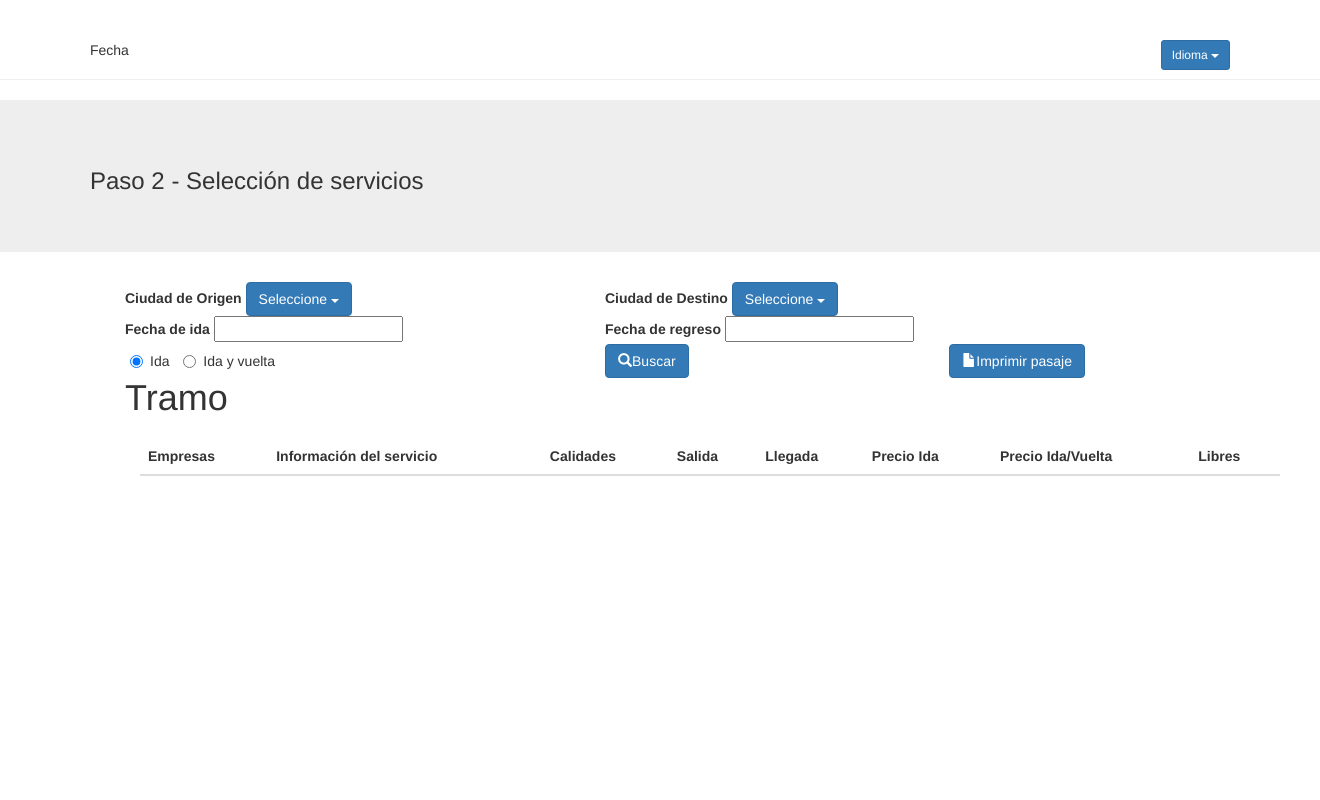
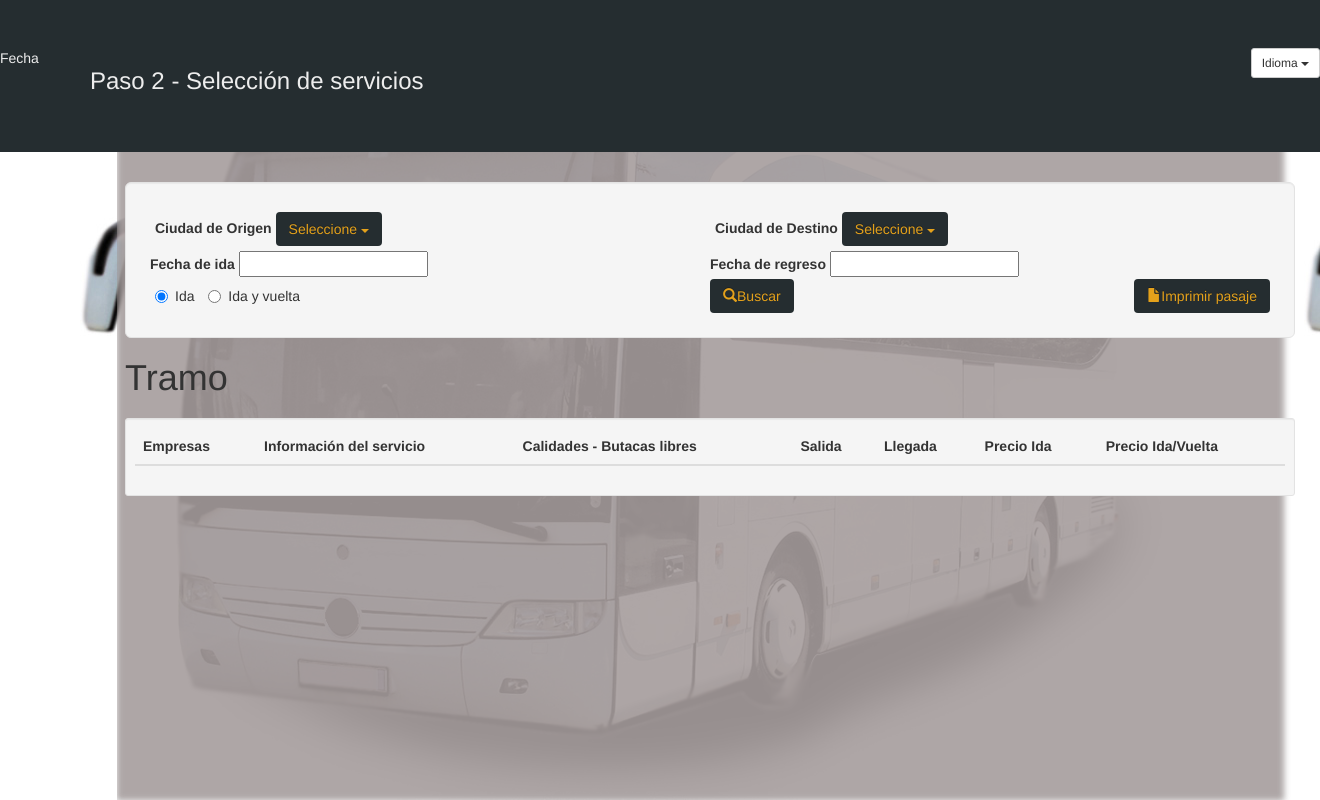
Before and after one commit to Gundwane/busweb, a PHP site: page /seleccionServicio.html in a window 1320 px wide. Run offline with PHP 8.4, Linux system fonts and the light colour scheme; data that the repository does not hold is empty.

Commit message:
CSS time

```diff
--- a/public_html/Querys.php
+++ b/public_html/Querys.php
@@ -42,7 +42,7 @@ class Querys {
         $ciudadDestino = $_POST['ciudadDestino'];
 
         try {
-            $query = "SELECT empresa.nombreEmpresa, tramos.horarioSalida, tramos.horarioLlegada, buses.arrayAsientos
+            $query = "SELECT empresa.nombreEmpresa, tramos.horarioSalida, tramos.horarioLlegada, tramos.precio, buses.arrayAsientos
                      FROM tramos
                      INNER JOIN empresa ON tramos.fk_empresa = empresa.idEmpresa
                      INNER JOIN buses ON tramos.fk_bus = buses.idBus
@@ -64,10 +64,19 @@ class Querys {
                 }
               }
             }
+
             return $array;
         } catch (PDOException $e) {
             print $e->getMessage();
         }
     }
 
+    public function getPrecio(){
+      $query = "SELECT * FROM calidades";
+      $statement = $this->_conexion->prepare($query);
+      $statement->execute();
+      $array = $statement->fetchAll(PDO::FETCH_ASSOC);
+      return $array;
+    }
+
 }
--- a/public_html/acciones.php
+++ b/public_html/acciones.php
@@ -21,6 +21,10 @@ switch ($accion){
         $resultado = $querys->getTramo();
         break;
 
+    case 'getPrecio':
+        $resultado = $querys->getPrecio();
+        break;
+
     default:
         $resultado = "No se encontró la accion";
 }
--- a/public_html/constructorBus.html
+++ b/public_html/constructorBus.html
@@ -12,7 +12,9 @@
       <br>
       <label for="inputAsientos">Asientos</label>
       <br>
-      <input id="inputAsientos" name="inputAsientos" type="text" value=""></input>
+      <!--<input id="inputAsientos" name="inputAsientos" type="text" value=""></input>-->
+      <input type="checkbox" name="numeroAsientos" value="52">52<br>
+      <input type="checkbox" name="numeroAsientos" value="58">58<br>
       <br>
       <input type="submit" value="Mandale mechaaa">
     </form>
--- a/public_html/css/divs.css
+++ b/public_html/css/divs.css
@@ -37,6 +37,7 @@ body{
     background-attachment: fixed;
     background-repeat: no-repeat;
     background-size: cover;
+    background-color: #dce8f4;
 }
 
 .redBorder{
--- a/public_html/css/seleccionServicios.css
+++ b/public_html/css/seleccionServicios.css
@@ -1,7 +1,7 @@
 #divOrigen, #divDestino, #divRadio, #divBotones, #divTramo, #divEmpresa{
     width: 50%;
     float: left;
-    display: inline-block;
+    display: block;
 }
 #divRadio{
     padding: 5px;
@@ -14,3 +14,59 @@
     font-weight: bold;
     font-size: 20px;
 }
+
+#divDropdownOrigen2, #divDropdownDestino2{
+    margin: 5px;
+}
+
+.backgroundColor{
+   background-color: #ededed;
+}
+
+.jumbotron{
+  background-color: #252d30;
+  color: #ededed;
+  position: static;
+}
+
+.btn-per,
+.btn-per:active {
+  color: #E4A11B;
+  text-shadow: 0 -1px 0 rgba(0, 0, 0, 0.25);
+  background-color: #252d30;
+}
+
+.btn-per:focus,
+.btn-per.focus {
+  color: #fff;
+  background-color: #6E6E6E;
+  border-color: #122b40;
+}
+
+.btn-per.active.focus,
+.open > .dropdown-toggle.btn-per.focus {
+  color: #fff;
+  background-color: #BDBDBD;
+  border-color: #122b40;
+}
+
+.btn-per:hover {
+  color: #252d30;
+  background-color: #BDBDBD;
+}
+
+.blur{
+  width:88%;
+  height:200%;
+  top: 0;
+  left: 120px;
+  z-index: -1;
+  background-image:url('../images/fondo_gris.jpg');
+  position: fixed;
+}
+
+body{
+  background-image:url('../images/bus.jpg');
+  background-repeat: repeat-x;
+  margin: 0;
+}
--- a/public_html/seleccionServicio.html
+++ b/public_html/seleccionServicio.html
@@ -19,32 +19,39 @@
           <script src="https://oss.maxcdn.com/respond/1.4.2/respond.min.js"></script>
         <![endif]-->
     </head>
-    <body id="seleccionServicio">
-        <div class="page-header">
-            <div class="container">
+    <body id="seleccionServicio" class="backgroundColor">
+        <div class="jumbotron">
             <div class="pull-left"><span>Fecha</span></div>
             <div class="dropdown pull-right">
-                    <button class="btn btn-primary btn-sm dropdown-toggle" type="button" data-toggle="dropdown">Idioma
+                <button class="btn btn-default btn-sm dropdown-toggle" type="button" data-toggle="dropdown">Idioma
                     <span class="caret"></span></button>
                 <ul class="dropdown-menu">
                     <li><a href="#">Español</a></li>
                     <li><a href="#">Inglés</a></li>
                 </ul>
             </div>
-            </div>
-        </div>
-        <div class="jumbotron">
             <div class="container">
                 <h3>Paso 2 - Selección de servicios</h3>
             </div>
         </div>
+
         <div class="col-lg-1"></div>
 
-        <div class="col-lg-9">
+        <div class="col-lg-9 container">
+          <svg width="94%" height="100%" style="top: 0; left: 117px; z-index: -1; position: fixed;">
+            <defs>
+              <filter id="blur">
+                <feGaussianBlur in="SourceGraphic" stdDeviation="3" />
+              </filter>
+            </defs>
+            <rect width="94%" height="100%" stroke="grey" stroke-width="1"
+              fill="#A69D9D" filter="url(#blur)" opacity="0.9" style="top: 0; left: 120px;"/>
+          </svg>
+          <div class="container well well-lg">
             <div id="divOrigen">
                 <div class="dropdown" id="divDropdownOrigen2">
                     <label>Ciudad de Origen</label>
-                    <button class="btn btn-primary dropdown-toggle" type="button" id="btnDropdownOrigen2" data-toggle="dropdown" aria-haspopup="true" aria-expanded="true">
+                    <button class="btn dropdown-toggle btn-per" type="button" id="btnDropdownOrigen2" data-toggle="dropdown" aria-haspopup="true" aria-expanded="true">
                         Seleccione
                         <span class="caret"></span>
                     </button>
@@ -55,9 +62,9 @@
                 <input type="text" name="datepickerOrigen" id="datepickerOrigen2" class="datepicker">
             </div>
             <div id="divDestino">
-                <div class="dropdown" id="divDropdownDestino">
+                <div class="dropdown" id="divDropdownDestino2">
                     <label>Ciudad de Destino</label>
-                    <button class="btn btn-primary dropdown-toggle" type="button" id="btnDropdownDestino2" data-toggle="dropdown" aria-haspopup="true" aria-expanded="true">
+                    <button class="btn dropdown-toggle btn-per" type="button" id="btnDropdownDestino2" data-toggle="dropdown" aria-haspopup="true" aria-expanded="true">
                         Seleccione
                         <span class="caret"></span>
                     </button>
@@ -71,30 +78,31 @@
                 <label class="radio-inline"><input type="radio" name="optradio" value="1" checked="checked">Ida</label>
                 <label class="radio-inline"><input type="radio" name="optradio" value="2">Ida y vuelta</label>
             </div>
+
             <div id="divBotones">
-                <button type="button" id="btnBuscarServicio" class="btn btn-primary pull-left">
+                <button type="button" id="btnBuscarServicio" class="btn pull-left btn-per">
                     <span class="glyphicon glyphicon-search"></span>Buscar
                 </button>
-                <button type="button" id="btnImprimir" class="btn btn-primary pull-right">
+                <button type="button" id="btnImprimir" class="btn pull-right btn-per">
                     <span class="glyphicon glyphicon-file"></span>Imprimir pasaje
                 </button>
+            </div>
             </div>
             <div>
                 <h1>Tramo</h1>
                 <h2><span id="lblTramo"></span></h2>
             </div>
-            <div class="container">
-                <table id="tabla" class="table">
+            <div class="container well well-sm">
+                <table id="tabla" class="table table-hover">
                     <thead>
                         <tr>
                             <th>Empresas</th>
                             <th>Información del servicio</th>
-                            <th>Calidades</th>
+                            <th>Calidades - Butacas libres</th>
                             <th>Salida</th>
                             <th>Llegada</th>
                             <th>Precio Ida</th>
                             <th>Precio Ida/Vuelta</th>
-                            <th>Libres</th>
                         </tr>
                     </thead>
                     <tbody id="bodyTablaServicio">
```
Also changed, not shown: public_html/construido.html (added, +11 -0 lines), public_html/construyeBondis.php (+11 -2 lines), public_html/js/seleccionServicio.js (+76 -44 lines), public_html/images/bus.jpg (added), public_html/images/fondo_gris.jpg (added). Lines whose indentation alone changed are shown as unchanged.
